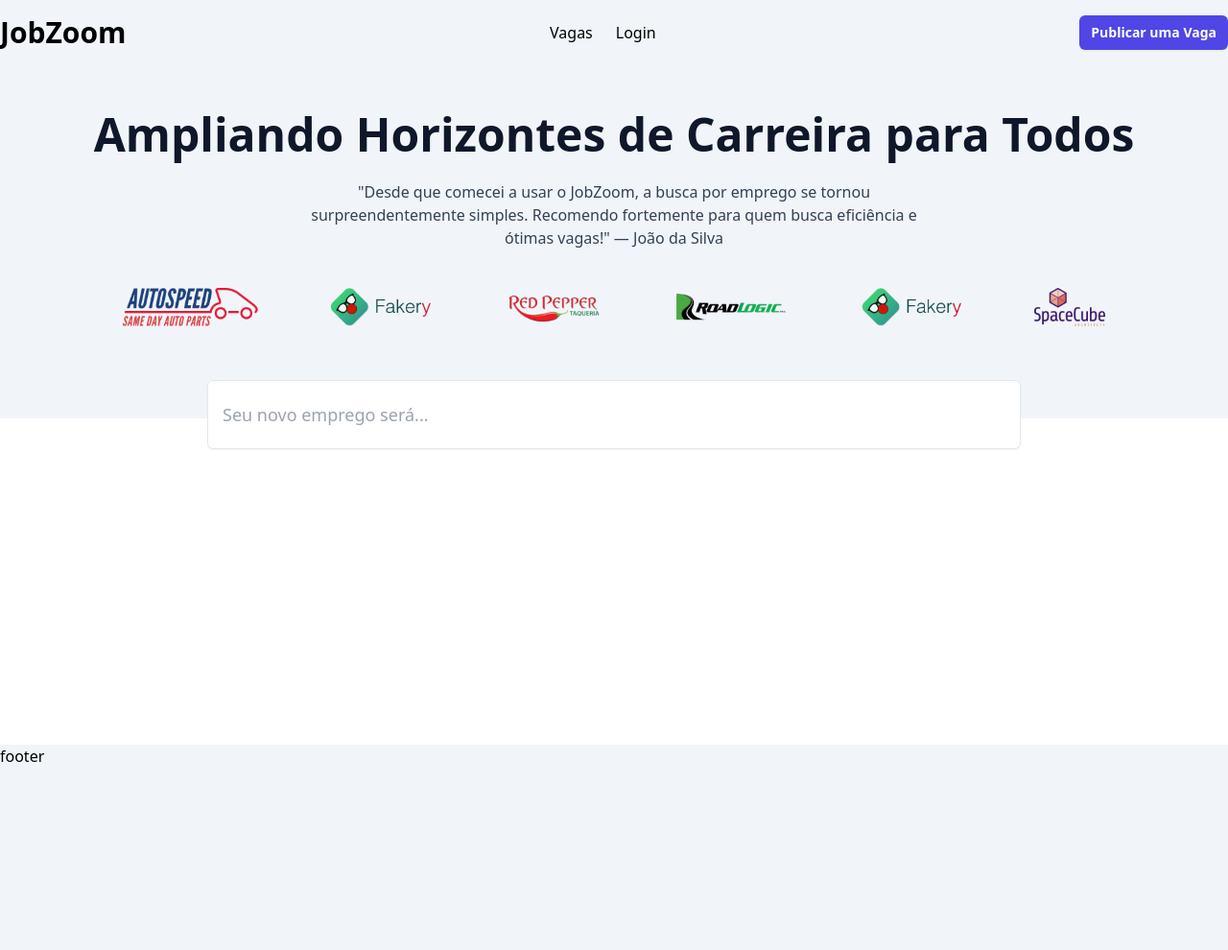
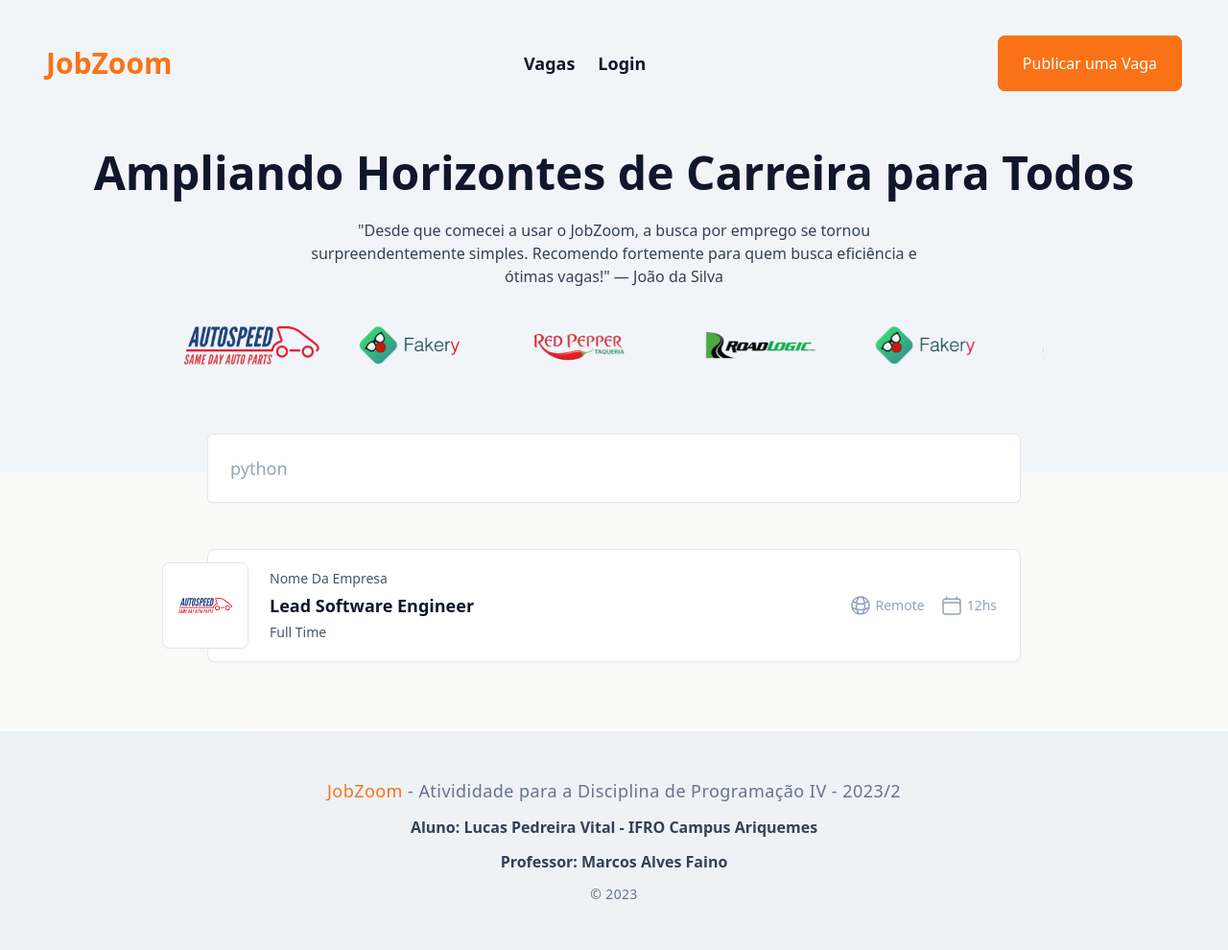
Before and after one commit to lucasxpto/jobzoom, a Django app: page / in a window 1280 px wide. Shown: the whole page at 96% size. Before the commit the page ends 794 px from the top, so only its background shows below. Run offline with Django 4.2, Linux system fonts and the light colour scheme.

Commit message:
layout: home page

```diff
--- a/jobs/templates/jobs/base.html
+++ b/jobs/templates/jobs/base.html
@@ -2,51 +2,77 @@
 <!DOCTYPE html>
 <html lang="pt-BR" data-theme="light">
   <head>
-    <meta charset="UTF-8">
-    <meta name="viewport" content="width=device-width, initial-scale=1.0">
-    <title>{% block title  %}{% endblock  %} | JobZoom</title>
-    <link rel="stylesheet" href="{% static 'css/app.min.css' %}">
+    <meta charset="UTF-8" />
+    <meta name="viewport" content="width=device-width, initial-scale=1.0" />
+    <title>
+      {% block title %}
+
+      {% endblock %}| JobZoom
+    </title>
+    <link rel="stylesheet" href="https://cdn.jsdelivr.net/npm/swiper@11/swiper-bundle.min.css" />
+    <link rel="stylesheet" href="{% static 'css/app.min.css' %}" />
+
+    <script src="https://cdn.jsdelivr.net/npm/swiper@11/swiper-bundle.min.js" defer></script>
+    <script src="{% static 'js/app.js' %}" defer></script>
   </head>
   <body class="bg-slate-100">
-
     <div class="flex flex-col min-h-screen">
       <div>
-            {% include "jobs/navbar.html" %}
-            <section class="max-w-7xl mx-auto py-12">
+        {% include 'jobs/navbar.html' %}
+        <section class="max-w-7xl mx-auto pt-6">
           <h1 class="text-5xl font-semibold text-center text-slate-900">Ampliando Horizontes de Carreira para Todos</h1>
-                <p>
-                    <div class="max-w-2xl mx-auto text-center py-6 text-slate-700 font-light">
-                        "Desde que comecei a usar o JobZoom, a busca por emprego se tornou surpreendentemente simples.
-                        Recomendo fortemente para quem busca eficiência e ótimas vagas!" &mdash; <strong>João da Silva</strong>
+          <p class="max-w-2xl mx-auto text-center py-6 text-slate-700 font-light">
+            "Desde que comecei a usar o JobZoom, a busca por emprego se tornou surpreendentemente simples. Recomendo fortemente para quem busca eficiência e ótimas vagas!" &mdash; <strong>João da Silva</strong>
+          </p>
+        </section>
+
+        <!-- Carrossel Container -->
+        <div class="swiper mySwiper max-w-4xl mx-auto mb-24">
+          <!-- Slides Wrapper -->
+          <div class="swiper-wrapper flex justify-between items-center py-4">
+            <!-- Slides -->
+            <div class="swiper-slide">
+              <img class="h-10" src="/media/logos/autospeed.png" alt="autospeed" />
             </div>
-                </p>
-                <div class="flex justify-between items-center py-4 mb-8 max-w-5xl mx-auto">
-                    <div>
-                        <img class="h-10" src="/media/logos/autospeed.png" alt="autospeed">
+            <div class="swiper-slide">
+              <img class="h-10" src="/media/logos/fakery.png" alt="fakery" />
             </div>
-                    <div>
-                        <img class="h-10" src="/media/logos/fakery.png" alt="fakery">
+            <div class="swiper-slide">
+              <img class="h-10" src="/media/logos/redpepper.png" alt="redpepper" />
             </div>
-                    <div>
-                        <img class="h-10" src="/media/logos/redpepper.png" alt="redpepper">
+            <div class="swiper-slide">
+              <img class="h-10" src="/media/logos/roadlogic.png" alt="roadlogic" />
             </div>
-                    <div>
-                        <img class="h-10" src="/media/logos/roadlogic.png" alt="roadlogic">
+            <div class="swiper-slide">
+              <img class="h-10" src="/media/logos/fakery.png" alt="fakery" />
             </div>
-                    <div>
-                        <img class="h-10" src="/media/logos/fakery.png" alt="fakery">
-                    </div>
-                    <div>
-                        <img class="h-10" src="/media/logos/spacecube.png" alt="spacecube">
+            <div class="swiper-slide">
+              <img class="h-10" src="/media/logos/spacecube.png" alt="spacecube" />
             </div>
           </div>
-            </section>
-        </div>
-        <main class="flex-grow bg-white">
-            {% block content %}{% endblock %}
-        </main>
-        <footer>footer</footer>
         </div>
 
+        <script>
+          window.onload = function () {
+            const swiper = new Swiper('.mySwiper', {
+              // Opções do Swiper
+              speed: 1500, // Velocidade da transição de slides
+              slidesPerView: 5, // Quantidade de slides por visualização
+              loop: true, // Ativa o loop infinito
+              autoplay: {
+                delay: 2500
+              }
+              // Adicione outras configurações que desejar
+            })
+          }
+        </script>
+      </div>
+      <main class="flex-grow bg-stone-50 pb-12">
+        {% block content %}
+
+        {% endblock %}
+      </main>
+      {% include 'jobs/footer.html' %}
+    </div>
   </body>
 </html>
--- /dev/null
+++ b/jobs/templates/jobs/footer.html
@@ -0,0 +1,10 @@
+<footer class="w-full bg-slate-200/25">
+
+    <div class="max-w-4xl mx-auto flex flex-col items-center gap-3 py-12">
+        <div class="text-slate-500 text-lg tracking-wide font-light"><strong class="text-accent">JobZoom</strong> - Ativididade para a Disciplina de Programação IV - 2023/2</div>
+        <div class="font-semibold text-slate-700">Aluno: Lucas Pedreira Vital - IFRO Campus Ariquemes</div>
+        <div class="font-semibold text-slate-700">Professor: Marcos Alves Faino</div>
+        <div class="text-slate-500 text-sm tracking-wide font-light">&copy; 2023</div>
+    </div>
+
+</footer>
--- a/jobs/templates/jobs/home.html
+++ b/jobs/templates/jobs/home.html
@@ -1,9 +1,42 @@
-{% extends "jobs/base.html" %}
-{% block title %}Início{% endblock %}
+{% extends 'jobs/base.html' %}
+{% block title %}
+  Início
+{% endblock %}
 {% block content %}
-    <article class="max-w-4xl mx-auto -mt-16 p-6">
-        <div>
-            <input type="text" placeholder="Seu novo emprego será..." class="block w-full rounded-md border-0 px-4 py-6 text-gray-900 shadow-sm ring-1 ring-inset ring-gray-200 placeholder:text-gray-400 focus:ring-2 focus:ring-inset focus:ring-slate-600 sm:text-lg sm:leading-6">
+  <article class="max-w-4xl mx-auto -mt-16 p-6">
+    <div>
+      <input type="text" id="searchbox" placeholder="procurar..." class="block w-full rounded-md border-0 px-6 py-6 text-slate-400 shadow-sm ring-1 ring-inset ring-gray-200 placeholder:text-slate-400 focus:ring-2 focus:ring-inset focus:ring-slate-400 sm:text-lg sm:leading-6" />
+    </div>
+  </article>
+
+  <article class="max-w-4xl mx-auto p-6">
+    <a href="#">
+      <section class="bg-white flex justify-between items-center border border-slate-200 hover:border-slate-400 px-6 py-5 rounded-lg relative shadow-sm shadow-slate-100">
+        <div class="hidden sm:block border p-4 rounded-lg absolute flex-shrink-0 md:-left-12 bg-white shadow shadow-slate-100">
+          <img src="http://127.0.0.1:8000/media/logos/autospeed.png" alt="" class="w-14 h-14 object-contain rounded-lg" />
         </div>
-    </article>
+        <div class="flex items-center justify-between w-full">
+          <div class="flex flex-col pl-10 gap-1">
+            <p class="text-sm text-slate-600 capitalize">Nome da empresa</p>
+            <p class="font-bold text-lg text-slate-900 capitalize">Lead Software Engineer</p>
+            <p class="text-sm text-slate-600">Full Time</p>
+          </div>
+          <div class="flex items-center space-x-4 text-slate-400 text-sm">
+            <div class="flex items-center space-x-1">
+              <svg xmlns="http://www.w3.org/2000/svg" fill="none" viewBox="0 0 24 24" stroke-width="1.5" stroke="currentColor" class="w-6 h-6">
+                <path stroke-linecap="round" stroke-linejoin="round" d="M12 21a9.004 9.004 0 008.716-6.747M12 21a9.004 9.004 0 01-8.716-6.747M12 21c2.485 0 4.5-4.03 4.5-9S14.485 3 12 3m0 18c-2.485 0-4.5-4.03-4.5-9S9.515 3 12 3m0 0a8.997 8.997 0 017.843 4.582M12 3a8.997 8.997 0 00-7.843 4.582m15.686 0A11.953 11.953 0 0112 10.5c-2.998 0-5.74-1.1-7.843-2.918m15.686 0A8.959 8.959 0 0121 12c0 .778-.099 1.533-.284 2.253m0 0A17.919 17.919 0 0112 16.5c-3.162 0-6.133-.815-8.716-2.247m0 0A9.015 9.015 0 013 12c0-1.605.42-3.113 1.157-4.418" />
+              </svg>
+              <span>Remote</span>
+            </div>
+            <div class="flex items-center space-x-1">
+              <svg xmlns="http://www.w3.org/2000/svg" fill="none" viewBox="0 0 24 24" stroke-width="1.5" stroke="currentColor" class="w-6 h-6">
+                <path stroke-linecap="round" stroke-linejoin="round" d="M6.75 3v2.25M17.25 3v2.25M3 18.75V7.5a2.25 2.25 0 012.25-2.25h13.5A2.25 2.25 0 0121 7.5v11.25m-18 0A2.25 2.25 0 005.25 21h13.5A2.25 2.25 0 0021 18.75m-18 0v-7.5A2.25 2.25 0 015.25 9h13.5A2.25 2.25 0 0121 11.25v7.5" />
+              </svg>
+              <span>12hs</span>
+            </div>
+          </div>
+        </div>
+      </section>
+    </a>
+  </article>
 {% endblock %}
--- a/jobs/templates/jobs/navbar.html
+++ b/jobs/templates/jobs/navbar.html
@@ -1,13 +1,13 @@
 <header>
-    <nav class="max-w-7xl mx-auto flex justify-between items-center py-4">
+    <nav class="max-w-7xl mx-auto flex justify-between items-center p-12">
         <ul>
           <li>
-            <a href="" class="text-3xl font-semibold">JobZoom</a>
+            <a href="#" class="text-3xl font-bold text-accent">JobZoom</a>
           </li>
         </ul>
         <ul class="flex items-center space-x-6">
-            <li><a href="#">Vagas</a></li>
-            <li><a href="#">Login</a></li>
+            <li><a class="font-semibold text-lg hover:underline text-slate-900" href="#">Vagas</a></li>
+            <li><a class="font-semibold text-lg hover:underline text-slate-900" href="#">Login</a></li>
         </ul>
         <ul>
           <li><a href="#" role="button" class="btn-primary">Publicar uma Vaga</a></li>
--- a/package.json
+++ b/package.json
@@ -1,7 +1,4 @@
 {
-    "scripts": {
-        "dev": "tailwindcss -i ./static/css/app.css -o ./static/css/app.min.css --watch"
-    },
     "devDependencies": {
         "@tailwindcss/forms": "^0.5.7",
         "tailwindcss": "^3.3.5"
--- /dev/null
+++ b/static/js/app.js
@@ -0,0 +1,84 @@
+const texts = ['django','python','ifro', 'professor', 'analista', 'fullstack', 'viagem', 'engenharia'];
+const input = document.querySelector('#searchbox');
+const animationWorker = function (input, texts) {
+  this.input = input;
+  this.defaultPlaceholder = this.input.getAttribute('placeholder');
+  this.texts = texts;
+  this.curTextNum = 0;
+  this.curPlaceholder = '';
+  this.blinkCounter = 0;
+  this.animationFrameId = 0;
+  this.animationActive = false;
+  this.input.setAttribute('placeholder',this.curPlaceholder);
+
+  this.switch = (timeout) => {
+    this.input.classList.add('imitatefocus');
+    setTimeout(
+      () => {
+        this.input.classList.remove('imitatefocus');
+        if (this.curTextNum == 0)
+          this.input.setAttribute('placeholder',this.defaultPlaceholder);
+        else
+          this.input.setAttribute('placeholder',this.curPlaceholder);
+
+        setTimeout(
+          () => {
+            this.input.setAttribute('placeholder',this.curPlaceholder);
+            if(this.animationActive)
+              this.animationFrameId = window.requestAnimationFrame(this.animate)},
+          timeout);
+      },
+      timeout);
+  }
+
+  this.animate = () => {
+    if(!this.animationActive) return;
+    let curPlaceholderFullText = this.texts[this.curTextNum];
+    let timeout = 400;
+    if (this.curPlaceholder == curPlaceholderFullText+'|' && this.blinkCounter==3) {
+      this.blinkCounter = 0;
+      this.curTextNum = (this.curTextNum >= this.texts.length-1)? 0 : this.curTextNum+1;
+      this.curPlaceholder = '|';
+      this.switch(1000);
+      return;
+    }
+    else if (this.curPlaceholder == curPlaceholderFullText+'|' && this.blinkCounter<3) {
+      this.curPlaceholder = curPlaceholderFullText;
+      this.blinkCounter++;
+    }
+    else if (this.curPlaceholder == curPlaceholderFullText && this.blinkCounter<3) {
+      this.curPlaceholder = this.curPlaceholder+'|';
+    }
+    else {
+      this.curPlaceholder = curPlaceholderFullText
+        .split('')
+        .slice(0,this.curPlaceholder.length+1)
+        .join('') + '|';
+      timeout = 200;
+    }
+    this.input.setAttribute('placeholder',this.curPlaceholder);
+    setTimeout(
+      () => { if(this.animationActive) this.animationFrameId = window.requestAnimationFrame(this.animate)},
+      timeout);
+  }
+
+  this.stop = () => {
+    this.animationActive = false;
+    window.cancelAnimationFrame(this.animationFrameId);
+  }
+
+  this.start = () => {
+    this.animationActive = true;
+    this.animationFrameId = window.requestAnimationFrame(this.animate);
+    return this;
+  }
+}
+
+document.addEventListener("DOMContentLoaded", () => {
+  let aw = new animationWorker(input, texts).start();
+  input.addEventListener("focus", (e) => aw.stop());
+  input.addEventListener("blur", (e) => {
+    aw = new animationWorker(input, texts);
+    if(e.target.value == '') setTimeout( aw.start, 2000);
+  });
+});
--- a/tailwind.config.js
+++ b/tailwind.config.js
@@ -1,8 +1,6 @@
 /** @type {import('tailwindcss').Config} */
 module.exports = {
-  content: [
-    'jobs/templates/jobs/**/*.html',
-  ],
+  content: ['jobs/templates/jobs/**/*.html'],
   theme: {
     extend: {},
   },
```
Also changed, not shown: static/css/app.css (+37 -1 lines), static/css/app.min.css. Lines whose indentation alone changed are shown as unchanged.
